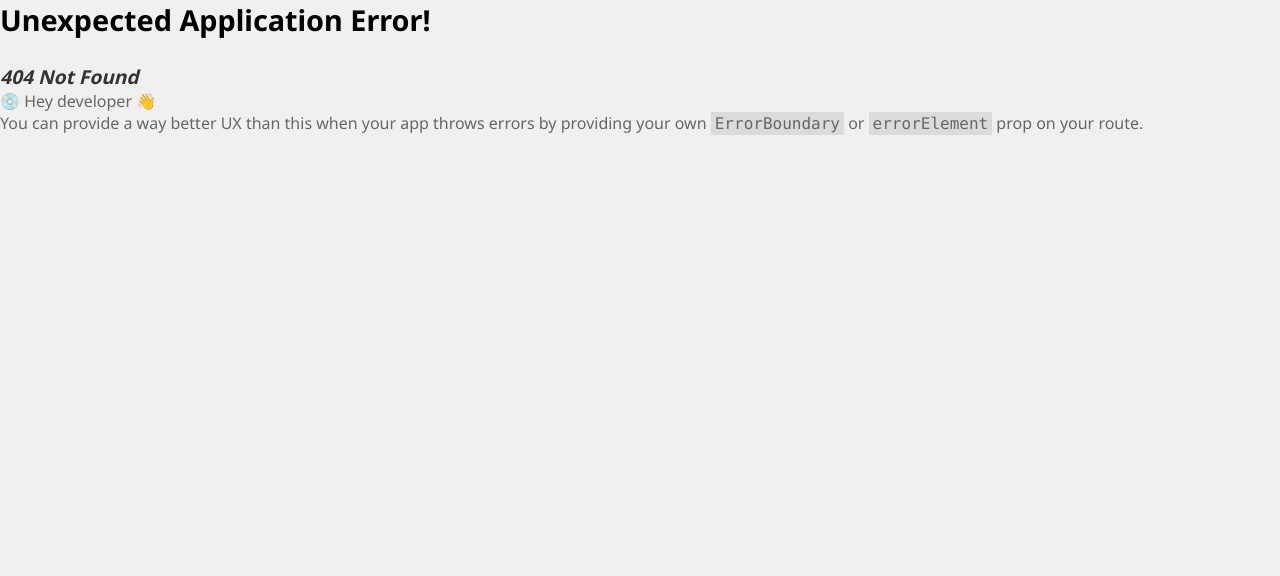
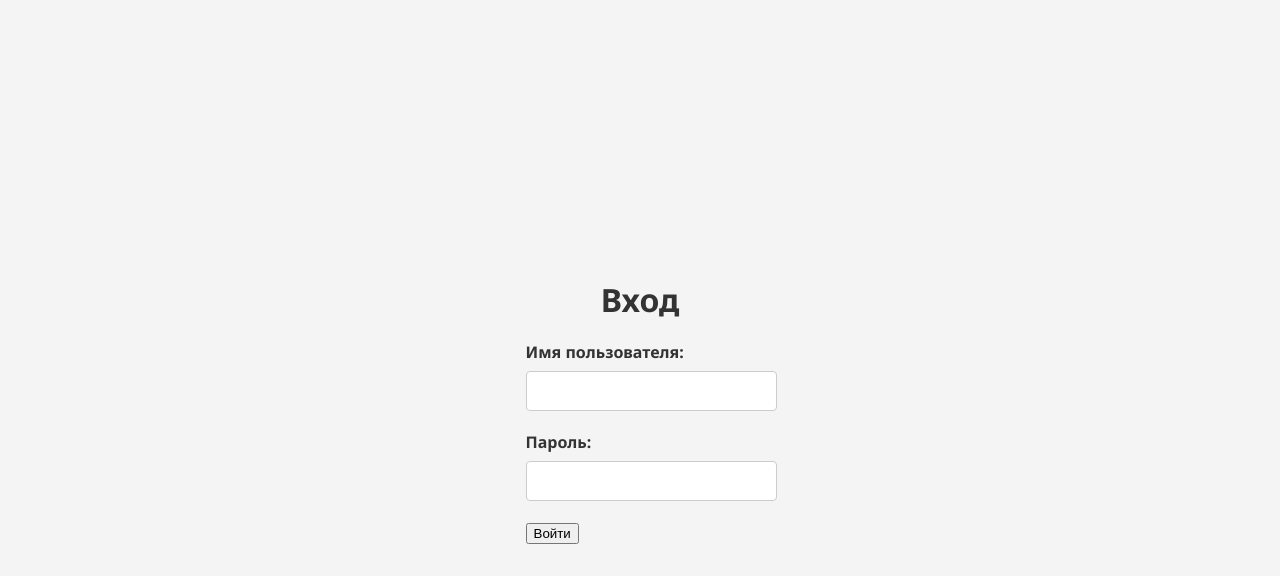
Before and after one commit to Nosovitsi/Figura, a React (Create React App) app: page /#/login in a window 1280 px wide. Before the commit this address had no page. Shown: the top 576 px of the page. Built offline with nearby package versions, Linux system fonts and the light colour scheme.

Commit message:
some fix fo ws

```diff
--- a/package.json
+++ b/package.json
@@ -14,6 +14,7 @@
     "@types/node": "^16.18.101",
     "@types/react": "^18.3.3",
     "@types/react-dom": "^18.3.0",
+    "http-server": "^14.1.1",
     "react": "^18.3.1",
     "react-dom": "^18.3.1",
     "react-router-dom": "^6.26.1",
@@ -22,12 +23,12 @@
     "web-vitals": "^2.1.4"
   },
   "scripts": {
-    "start": "PUBLIC_URL=/ react-scripts start",
     "build": "react-scripts build",
     "test": "react-scripts test",
     "eject": "react-scripts eject",
     "predeploy": "npm run build",
-    "deploy": "gh-pages -d build"
+    "deploy": "gh-pages -d build",
+    "start": "HTTPS=false react-scripts start"
   },
   "eslintConfig": {
     "extends": [
--- a/src/App.tsx
+++ b/src/App.tsx
@@ -1,39 +1,52 @@
-import React, { useEffect } from "react";
+import React, { useEffect, useState } from "react";
 import "./App.css";
 import Layout from "./components/Layout";
+import Login from "./components/Login";
 
-const App: React.FC = () => {
-  const socket = new WebSocket("ws://localhost:3001");
+const App: React.FC<{ onAuthenticate: () => void }> = ({ onAuthenticate }) => {
+  const [socket, setSocket] = useState<WebSocket | null>(null);
+  const [isAuthenticated, setIsAuthenticated] = useState<boolean>(false);
 
   useEffect(() => {
+    const newSocket = new WebSocket('ws://199.231.235.94:8686');
+    setSocket(newSocket);
+
+    return () => {
+      console.log("Закрытие соединения WebSocket");
+      newSocket.close();
+    };
+  }, []);
+
+  useEffect(() => {
+    if (!socket) return;
+
     socket.onopen = () => {
-      console.log("подключился");
-      getAppeals();
+      console.log("Соединение WebSocket открыто");
     };
 
-    socket.onmessage = ({ data }) => {
-      const parsedData = JSON.parse(data);
-      console.log(parsedData);
+    socket.onmessage = (event: MessageEvent) => {
+      console.log("Сообщение от сервера WebSocket:", event.data);
     };
 
-    return () => {};
-  }, []);
+    socket.onerror = (error: Event) => {
+      console.log("Ошибка WebSocket:", error);
+    };
 
-  const getAppeals = () => {
-    console.log("getAppeals");
-    socket.send(
-      JSON.stringify({
-        action: "GET_APPEALS",
-        client_id: 1,
-      })
-    );
+    socket.onclose = () => {
+      console.log("Соединение WebSocket закрыто");
+    };
+  }, [socket]);
+
+  const handleLogin = () => {
+    setIsAuthenticated(true);
+    onAuthenticate(); // Уведомляем родительский компонент о входе
   };
 
   return (
     <div className="App">
-      <div className="container">
+
         <Layout />
-      </div>
+
     </div>
   );
 };
--- a/src/components/Layout.tsx
+++ b/src/components/Layout.tsx
@@ -4,7 +4,7 @@ import Sidebar from './Sidebar';
 import LeftColumn from './LeftColumn';
 import RightColumn from './RightColumn';
 import MainContent from './MainContent';
-import Appeal from './Appeal'; // Можно заменить на другие компоненты по необходимости
+import Appeal from './Appeal';
 import '../styles/Layout.css';
 
 const Layout: React.FC = () => {
--- /dev/null
+++ b/src/components/Login.tsx
@@ -0,0 +1,58 @@
+import React, { useState } from "react";
+import { useNavigate } from "react-router-dom";
+import '../styles/Login.css';
+
+interface LoginProps {
+  onLogin: () => void;
+}
+
+const Login: React.FC<LoginProps> = ({ onLogin }) => {
+  const [username, setUsername] = useState<string>("");
+  const [password, setPassword] = useState<string>("");
+  const [error, setError] = useState<string>("");
+  const navigate = useNavigate();
+
+  const handleSubmit = (e: React.FormEvent<HTMLFormElement>) => {
+    e.preventDefault();
+    if (username === "test" && password === "test") {
+      onLogin();
+      alert("Вход успешен");
+      navigate("/"); // Перенаправляем на главную страницу
+    } else {
+      setError("Неверные имя пользователя или пароль");
+    }
+  };
+
+  return (
+    <div className="login-container">
+      <h1>Вход</h1>
+      <form onSubmit={handleSubmit}>
+        <div className="form-group">
+          <label htmlFor="username">Имя пользователя:</label>
+          <input
+            type="text"
+            id="username"
+            value={username}
+            onChange={(e) => setUsername(e.target.value)}
+          />
+        </div>
+
+        <div className="form-group">
+          <label htmlFor="password">Пароль:</label>
+          <input
+            type="password"
+            id="password"
+            value={password}
+            onChange={(e) => setPassword(e.target.value)}
+          />
+        </div>
+
+        {error && <p style={{ color: "red" }}>{error}</p>}
+
+        <button type="submit">Войти</button>
+      </form>
+    </div>
+  );
+};
+
+export default Login;
--- a/src/components/Register.tsx
+++ b/src/components/Register.tsx
@@ -1,4 +1,5 @@
 import React, { useState } from 'react';
+import { useNavigate } from 'react-router-dom';
 import '../styles/Register.css';
 
 const Register: React.FC = () => {
@@ -12,6 +13,8 @@ const Register: React.FC = () => {
     email: '',
     password: ''
   });
+
+  const navigate = useNavigate(); // Хук для навигации
 
   const handleChange = (e: React.ChangeEvent<HTMLInputElement>) => {
     setFormData({
@@ -43,7 +46,7 @@ const Register: React.FC = () => {
     e.preventDefault();
     if (validateForm()) {
       alert('Регистрация успешна');
-
+      navigate('/'); // Перенаправление на главную страницу после успешной регистрации
     }
   };
 
--- a/src/index.tsx
+++ b/src/index.tsx
@@ -1,15 +1,20 @@
-import React from 'react';
-import ReactDOM from 'react-dom/client';
-import { createHashRouter, RouterProvider } from 'react-router-dom';
-import './index.css';
-import App from './App';
-import AdminPanel from './components/AdminPanel';
-import Register from './components/Register';
+import React, { useState } from "react";
+import { createHashRouter, RouterProvider, Navigate } from "react-router-dom";
+import ReactDOM from "react-dom/client";
+import App from "./App";
+import AdminPanel from "./components/AdminPanel";
+import Register from "./components/Register";
+import Login from "./components/Login";
+
+const Index = () => {
+  const [isAuthenticated, setIsAuthenticated] = useState(false);
 
   const router = createHashRouter([
     {
       path: "/",
-        element: <App />,
+      element: (
+        isAuthenticated ? <App onAuthenticate={() => setIsAuthenticated(true)} /> : <Navigate to="/login" replace />
+      ),
     },
     {
       path: "/admin",
@@ -19,10 +24,17 @@ const router = createHashRouter([
       path: "/register",
       element: <Register />,
     },
+    {
+      path: "/login",
+      element: <Login onLogin={() => setIsAuthenticated(true)} />,
+    },
   ]);
 
-ReactDOM.createRoot(document.getElementById('root')!).render(
+  return <RouterProvider router={router} />;
+};
+
+ReactDOM.createRoot(document.getElementById("root")!).render(
   <React.StrictMode>
-        <RouterProvider router={router} />
+    <Index />
   </React.StrictMode>
 );
--- /dev/null
+++ b/src/styles/Login.css
@@ -0,0 +1,76 @@
+.login-container {
+    display: flex;
+    flex-direction: column;
+    align-items: center;
+    justify-content: center;
+    min-height: 100vh;
+    background-color: #f4f4f4;
+}
+
+.login-container h1 {
+    font-size: 32px;
+    margin-bottom: 20px;
+    color: #333;
+}
+
+.login-form {
+    background-color: white;
+    padding: 20px;
+    border-radius: 8px;
+    box-shadow: 0 4px 8px rgba(0, 0, 0, 0.1);
+    width: 100%;
+    max-width: 400px;
+}
+
+.form-group {
+    margin-bottom: 20px;
+}
+
+.form-group label {
+    display: block;
+    font-size: 16px;
+    margin-bottom: 8px;
+    color: #333;
+}
+
+.form-group input {
+    width: 100%;
+    padding: 10px;
+    font-size: 16px;
+    border: 1px solid #ccc;
+    border-radius: 4px;
+    transition: border-color 0.2s ease;
+}
+
+.form-group input:focus {
+    border-color: #3498db;
+}
+
+.error {
+    border-color: #e74c3c;
+}
+
+.error-message {
+    color: #e74c3c;
+    font-size: 14px;
+    margin-top: 5px;
+}
+
+.login-button {
+    display: inline-block;
+    padding: 12px 24px;
+    font-size: 16px;
+    background-color: #3498db;
+    color: white;
+    border: none;
+    border-radius: 4px;
+    cursor: pointer;
+    transition: background-color 0.3s ease;
+    text-align: center;
+    width: auto;
+    max-width: 240px;
+}
+
+.login-button:hover {
+    background-color: #2980b9;
+}
```
Also changed, not shown: 2 other files (tests, documents, lock files or other folders). Lines whose indentation alone changed are shown as unchanged.
